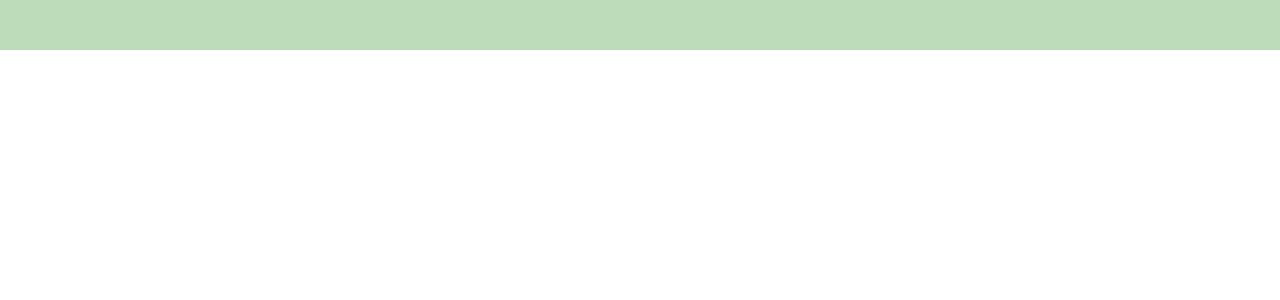
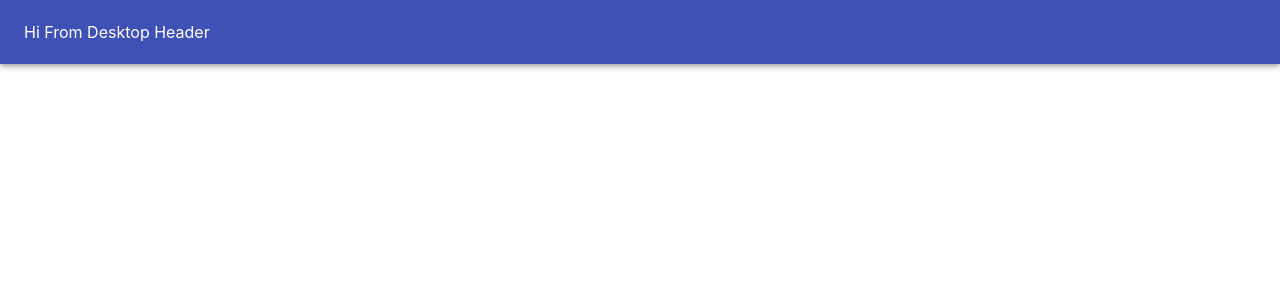
Before and after one commit to annagamr/succulent-shop, a React (Create React App) app: page / in a window 1280 px wide. Shown: the top 300 px of the page. Built offline with nearby package versions, Linux system fonts and the light colour scheme.

Commit message:
libraries added

```diff
--- a/package.json
+++ b/package.json
@@ -3,11 +3,13 @@
   "version": "0.1.0",
   "private": true,
   "dependencies": {
+    "@material-ui/core": "^4.12.4",
     "@testing-library/jest-dom": "^5.16.5",
     "@testing-library/react": "^13.3.0",
     "@testing-library/user-event": "^13.5.0",
     "react": "^18.2.0",
     "react-dom": "^18.2.0",
+    "react-router-dom": "^6.3.0",
     "react-scripts": "5.0.1",
     "web-vitals": "^2.1.4"
   },
--- a/src/App.js
+++ b/src/App.js
@@ -1,13 +1,14 @@
 import logo from './logo.svg';
 import './App.css';
+import Header from './Header';
 
 function App() {
   return (
     <div className="App">
-      <header className="App-header">
+
         {/* <img src={logo} className="App-logo" alt="logo" /> */}
+        <Header/>
 
-      </header>
     </div>
   );
 }
--- /dev/null
+++ b/src/Header.js
@@ -0,0 +1,12 @@
+import { AppBar, Toolbar } from "@material-ui/core";
+import React from "react";
+
+export default function Header() {
+  const displayDesktop = () => {
+    return <Toolbar>Hi From Desktop Header</Toolbar>;
+  };
+  return (
+    <header>
+      <AppBar>{displayDesktop()}</AppBar>
+    </header>
+  );}
--- a/src/index.js
+++ b/src/index.js
@@ -3,11 +3,15 @@ import ReactDOM from 'react-dom/client';
 import './index.css';
 import App from './App';
 import reportWebVitals from './reportWebVitals';
+import { BrowserRouter as Router } from "react-router-dom";
 
 const root = ReactDOM.createRoot(document.getElementById('root'));
 root.render(
+
   <React.StrictMode>
+  <Router>
     <App />
+    </Router>
   </React.StrictMode>
 );
 
```
Also changed, not shown: 1 other file (tests, documents, lock files or other folders).
